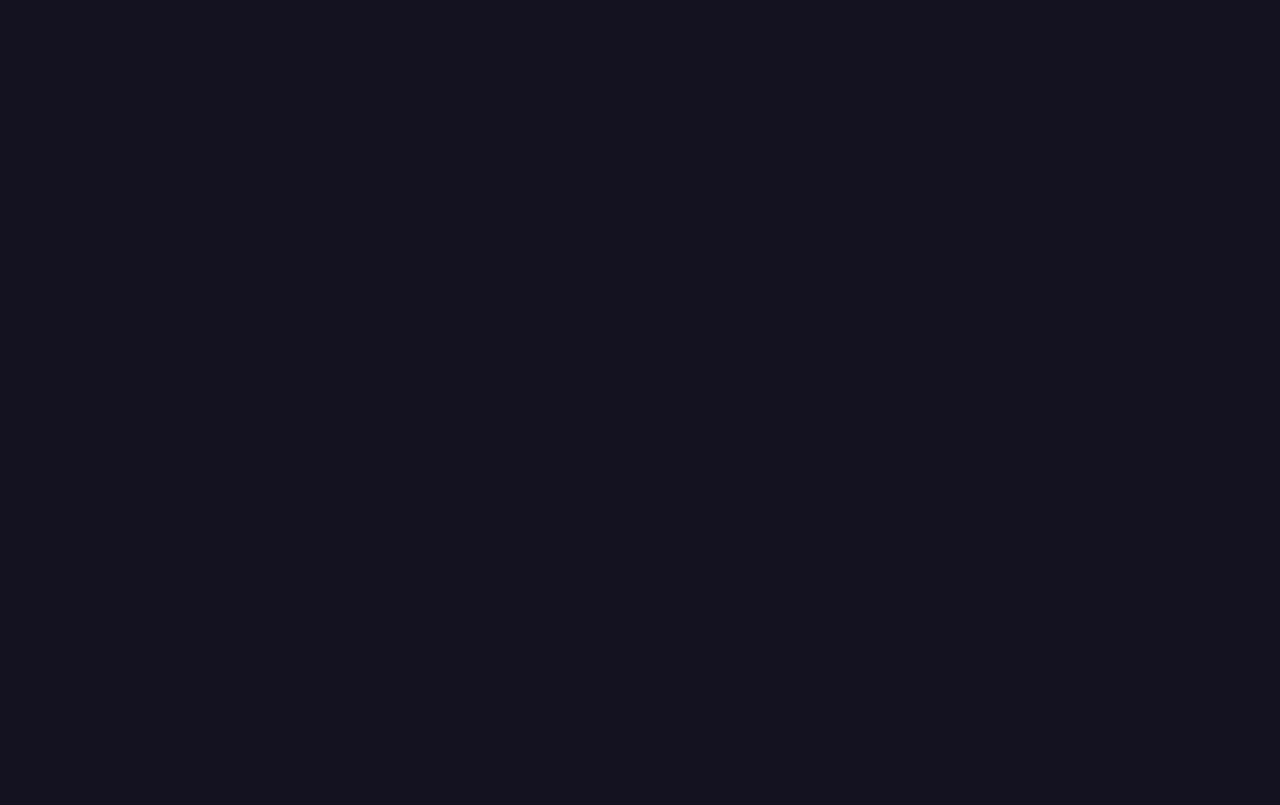
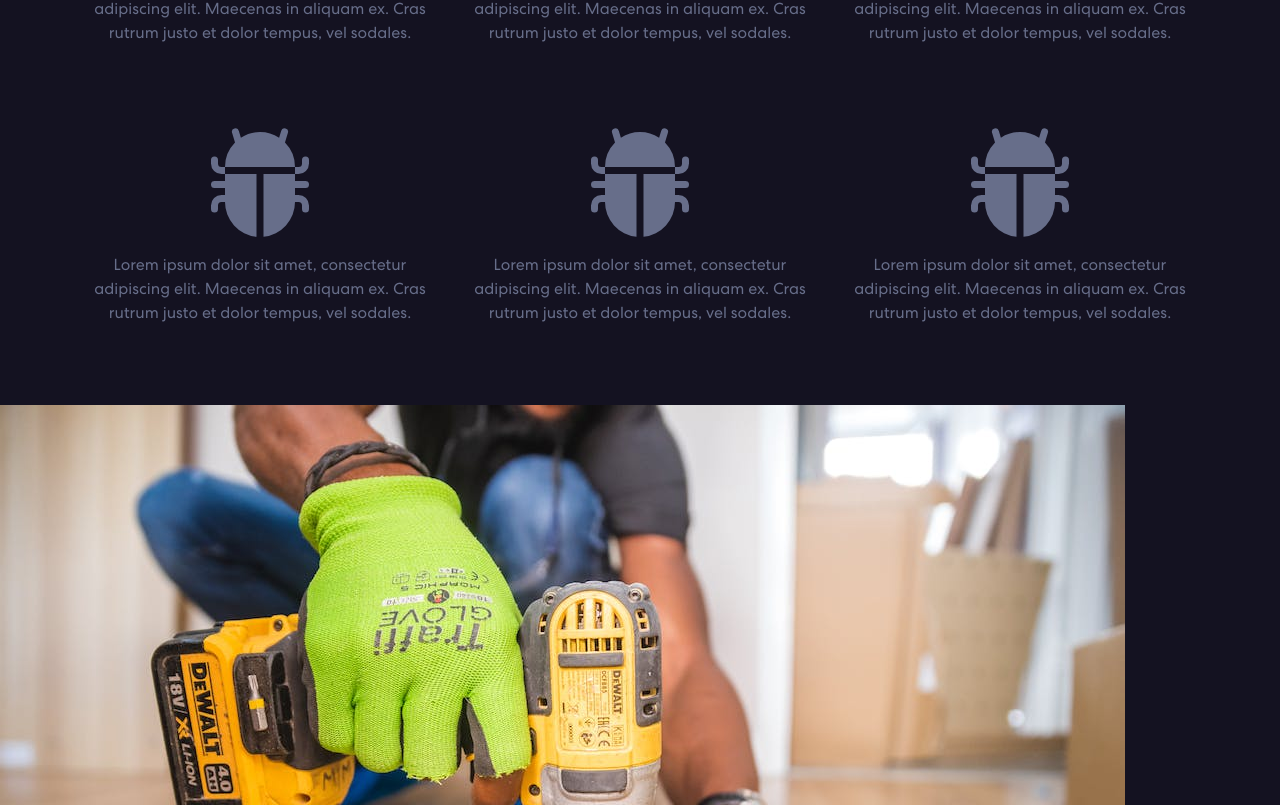
Before and after one commit to FelipeRuizM/amazonian-tiles, a React (Create React App) app: page / in a window 1280 px wide. Shown: the part 835-1640 px from the top of the page. Before the commit the page ends 800 px from the top, so only its background shows below. Built offline with nearby package versions, Linux system fonts and the light colour scheme.

Commit message:
added icons

```diff
--- a/package.json
+++ b/package.json
@@ -11,7 +11,9 @@
     "bootstrap-icons": "^1.11.1",
     "react": "^18.2.0",
     "react-bootstrap": "^2.9.0",
+    "react-bootstrap-icons": "^1.10.3",
     "react-dom": "^18.2.0",
+    "react-icons": "^4.11.0",
     "react-scripts": "5.0.1",
     "reactstrap": "^9.2.0",
     "web-vitals": "^2.1.4"
--- a/public/index.html
+++ b/public/index.html
@@ -2,7 +2,6 @@
 <html lang="en">
   <head>
     <meta charset="utf-8" />
-    <link rel="icon" href="%PUBLIC_URL%/favicon.ico" />
     <meta name="viewport" content="width=device-width, initial-scale=1" />
     <meta name="theme-color" content="#000000" />
     <meta
@@ -30,15 +29,6 @@
     <noscript>You need to enable JavaScript to run this app.</noscript>
 
     <div id="root"></div>
-    <!--
-      This HTML file is a template.
-      If you open it directly in the browser, you will see an empty page.
-
-      You can add webfonts, meta tags, or analytics to this file.
-      The build step will place the bundled scripts into the <body> tag.
-
-      To begin the development, run `npm start` or `yarn start`.
-      To create a production bundle, use `npm run build` or `yarn build`.
-    -->
+    <img src="http://localhost:3000/images/example1.jpg">
   </body>
 </html>
--- a/src/App.css
+++ b/src/App.css
@@ -96,15 +96,11 @@ html, body {
 }
 
 .carousel {
-  min-height: 80vh;
+  min-height: 70vh;
 }
 
 .carousel-item {
-  min-height: 80vh;
+  min-height: 70vh;
   background-size: cover;
   background-position: center;
 }
-
-/* .carousel-image {
-  filter: brightness(30%);
-} */
--- a/src/App.js
+++ b/src/App.js
@@ -1,12 +1,14 @@
 import './App.css';
 import { NavBar } from './components/NavBar';
 import { Home } from './components/Home';
+import { Icons } from './components/Icons';
 
 function App() {
   return (
     <div className="App">
       <NavBar />
       <Home />
+      <Icons />
     </div>
   );
 }
--- /dev/null
+++ b/src/components/Icons.js
@@ -0,0 +1,52 @@
+import React from 'react';
+import { Container, Row, Col } from 'react-bootstrap';
+import { BsFillBugFill } from "react-icons/bs";
+
+export const Icons = () => {
+
+  const iconExample = <BsFillBugFill style={{fontSize: '7rem'}} />;
+
+  const iconsData = [
+    {
+      icon: iconExample,
+      description: 'Lorem ipsum dolor sit amet, consectetur adipiscing elit. Maecenas in aliquam ex. Cras rutrum justo et dolor tempus, vel sodales.',
+    },
+    {
+      icon: iconExample,
+      description: 'Lorem ipsum dolor sit amet, consectetur adipiscing elit. Maecenas in aliquam ex. Cras rutrum justo et dolor tempus, vel sodales.',
+    },
+    {
+      icon: iconExample,
+      description: 'Lorem ipsum dolor sit amet, consectetur adipiscing elit. Maecenas in aliquam ex. Cras rutrum justo et dolor tempus, vel sodales.',
+    },
+    {
+      icon: iconExample,
+      description: 'Lorem ipsum dolor sit amet, consectetur adipiscing elit. Maecenas in aliquam ex. Cras rutrum justo et dolor tempus, vel sodales.',
+    },
+    {
+      icon: iconExample,
+      description: 'Lorem ipsum dolor sit amet, consectetur adipiscing elit. Maecenas in aliquam ex. Cras rutrum justo et dolor tempus, vel sodales.',
+    },
+    {
+      icon: iconExample,
+      description: 'Lorem ipsum dolor sit amet, consectetur adipiscing elit. Maecenas in aliquam ex. Cras rutrum justo et dolor tempus, vel sodales.',
+    },
+  ];
+
+  return (
+    <section className="icon-section">
+      <Container >
+        <Row style={{ minHeight: '70vh', marginTop: '15vh' }} className="justify-content-center">
+          {iconsData.map((item, index) => (
+            <Col key={index} xs={12} sm={6} md={4}>
+              <div className="icon-box text-center">
+                {item.icon}
+                <p style={{marginTop: '1rem'}}>{item.description}</p>
+              </div>
+            </Col>
+          ))}
+        </Row>
+      </Container>
+    </section>
+  );
+};
```
Also changed, not shown: 1 other file (tests, documents, lock files or other folders).
